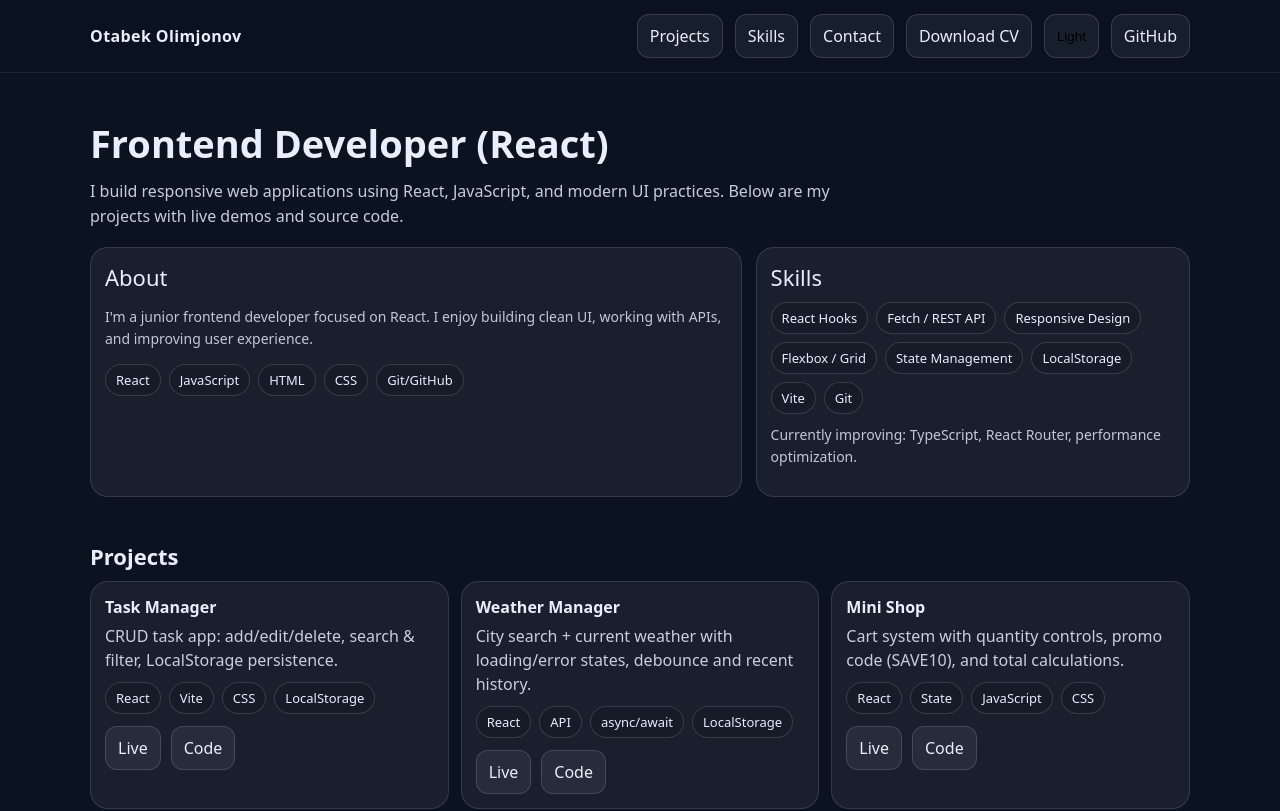
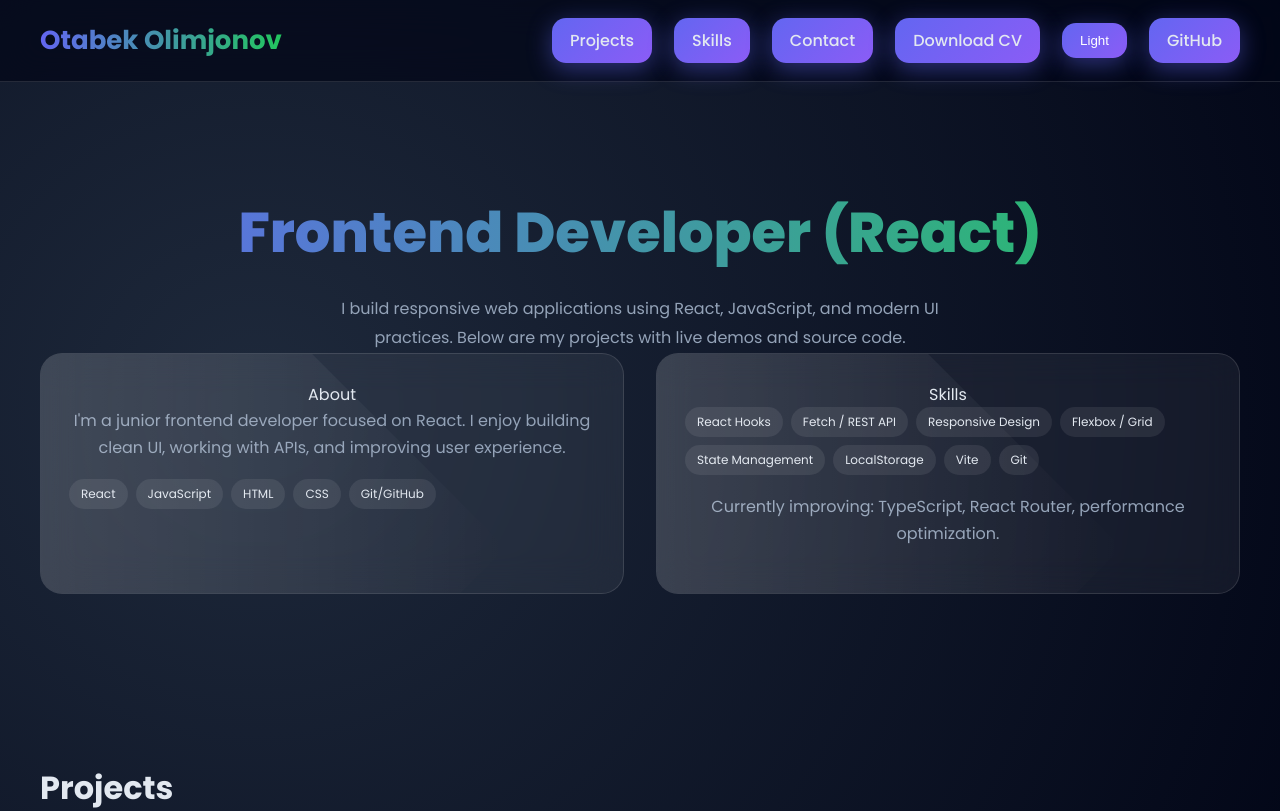
Before and after one commit to Olimjonov0204/portfolio, a React (Vite) app: page / in a window 1280 px wide. Shown: the top 811 px of the page. Built offline with nearby package versions, Linux system fonts and the light colour scheme.

Commit message:
update portfolio

```diff
--- a/src/App.jsx
+++ b/src/App.jsx
@@ -1,5 +1,4 @@
 import { useEffect, useState } from "react";
-
 const PROJECTS = [
   {
     title: "Task Manager",
--- a/src/styles.css
+++ b/src/styles.css
@@ -1,75 +1,269 @@
+/* ===== GOOGLE FONT ===== */
+@import url('https://fonts.googleapis.com/css2?family=Poppins:wght@300;400;500;600;700;800;900&display=swap');
+
 :root{
-    --bg: #0b1220;
-    --text: #e8eefc;
-    --card: rgba(255,255,255,.06);
-    --border: rgba(255,255,255,.12);
-    --nav: rgba(11,18,32,.75);
+  --bg: radial-gradient(circle at 20% 20%, #1e293b, #020617 60%);
+  --text: #e2e8f0;
+  --muted: #94a3b8;
+  --primary: #6366f1;
+  --secondary: #22c55e;
+  --accent: #8b5cf6;
 
-    --btn-bg: rgba(255,255,255,.06);
-    --btn-border: rgba(255,255,255,.14);
+  --card: rgba(255,255,255,0.06);
+  --glass: rgba(255,255,255,0.08);
+  --border: rgba(255,255,255,0.12);
 
-    font-family: system-ui, Arial;
-  }
+  --blur: blur(18px);
+  --radius: 22px;
+}
 
-  [data-theme="light"]{
-    --bg: #f6f7fb;
-    --text: #0b1220;
-    --card: rgba(0,0,0,.04);
-    --border: rgba(0,0,0,.10);
-    --nav: rgba(246,247,251,.75);
+/* ===== RESET ===== */
+*{
+  margin:0;
+  padding:0;
+  box-sizing:border-box;
+}
 
-    --btn-bg: rgba(0,0,0,.04);
-    --btn-border: rgba(0,0,0,.12);
-  }
+html{
+  scroll-behavior:smooth;
+}
 
-  *{ box-sizing: border-box; }
+body{
+  font-family:'Poppins',sans-serif;
+  background:var(--bg);
+  color:var(--text);
+  min-height:100vh;
+  padding-top:80px;
+}
 
-  body { margin: 0; background: var(--bg); color: var(--text); }
-  a { color: inherit; text-decoration: none; }
+/* ===== CONTAINER ===== */
+.container{
+  max-width:1200px;
+  margin:auto;
+  padding:20px;
+}
 
-  .container { max-width: 1100px; margin: 0 auto; padding: 0 16px; }
+/* ===== NAVBAR ===== */
+.nav{
+  position:fixed;
+  top:0;
+  width:100%;
+  backdrop-filter:var(--blur);
+  background:rgba(2,6,23,0.7);
+  border-bottom:1px solid var(--border);
+  z-index:999;
+}
 
-  .nav {
-    position: sticky;
-    top: 0;
-    backdrop-filter: blur(10px);
-    background: var(--nav);
-    border-bottom: 1px solid rgba(255,255,255,.08);
-  }
-  .nav-inner { display:flex; align-items:center; justify-content:space-between; padding: 14px 0; gap: 10px; }
-  .brand { font-weight: 900; letter-spacing: .4px; }
-  .links { display:flex; gap: 12px; flex-wrap: wrap; }
+.nav-inner{
+  display:flex;
+  justify-content:space-between;
+  align-items:center;
+  padding:18px 0;
+}
 
-  .btn{
-    display:inline-block;
-    padding: 10px 12px;
-    border-radius: 12px;
-    border: 1px solid var(--btn-border);
-    background: var(--btn-bg);
-    cursor: pointer;
-  }
+.brand{
+  font-size:26px;
+  font-weight:700;
+  background:linear-gradient(90deg,#6366f1,#22c55e);
+  -webkit-background-clip:text;
+  -webkit-text-fill-color:transparent;
+}
 
-  .hero { padding: 44px 0 18px; }
-  .h-title { font-size: 38px; margin: 0; }
-  .h-sub { opacity: .85; margin: 10px 0 0; max-width: 760px; line-height: 1.55; }
+/* ===== NAV LINKS ===== */
+.links{
+  display:flex;
+  gap:22px;
+  align-items:center;
+}
 
-  .grid { display:grid; grid-template-columns: 1.2fr .8fr; gap: 14px; margin-top: 18px; }
-  @media (max-width: 900px){ .grid { grid-template-columns: 1fr; } .h-title{font-size:32px;} }
+.links a{
+  color:var(--text);
+  text-decoration:none;
+  font-weight:500;
+  position:relative;
+  transition:.3s;
+}
 
-  .card { border: 1px solid var(--border); background: var(--card); border-radius: 18px; padding: 14px; }
+.links a::after{
+  content:"";
+  position:absolute;
+  width:0%;
+  height:2px;
+  bottom:-4px;
+  left:0;
+  background:linear-gradient(90deg,#6366f1,#22c55e);
+  transition:.4s;
+}
 
-  .badges { display:flex; gap: 8px; flex-wrap: wrap; margin-top: 10px; }
-  .badge { padding: 6px 10px; border-radius: 999px; border: 1px solid var(--btn-border); background: rgba(0,0,0,.12); font-size: 13px; }
+.links a:hover{
+  color:white;
+}
 
-  .section { padding: 26px 0; }
-  .sec-title { font-size: 22px; margin: 0 0 10px; }
+.links a:hover::after{
+  width:100%;
+}
 
-  .projects { display:grid; grid-template-columns: repeat(3, 1fr); gap: 12px; }
-  @media (max-width: 900px){ .projects{ grid-template-columns: 1fr; } }
+/* ===== BUTTON ===== */
+.btn{
+  padding:10px 18px;
+  border-radius:14px;
+  border:none;
+  background:linear-gradient(135deg,#6366f1,#8b5cf6);
+  color:white;
+  font-weight:500;
+  cursor:pointer;
+  transition:.35s;
+  box-shadow:0 6px 25px rgba(99,102,241,0.45);
+}
 
-  .p-title { font-weight: 900; margin: 0 0 6px; }
-  .p-desc { opacity: .85; line-height: 1.5; margin: 0; }
-  .p-actions { display:flex; gap: 10px; margin-top: 12px; flex-wrap: wrap; }
+.btn:hover{
+  transform:translateY(-4px);
+  box-shadow:0 12px 35px rgba(99,102,241,0.7);
+}
 
-  .small { opacity: .82; font-size: 14px; line-height: 1.6; }
-  .footer { padding: 24px 0 40px; opacity: .75; }
+/* ===== HERO ===== */
+.hero{
+  padding:110px 0 70px;
+  text-align:center;
+  animation:fadeUp 1s ease;
+}
+
+.h-title{
+  font-size:56px;
+  font-weight:800;
+  background:linear-gradient(90deg,#6366f1,#22c55e);
+  -webkit-background-clip:text;
+  -webkit-text-fill-color:transparent;
+}
+
+.h-sub{
+  margin-top:20px;
+  color:var(--muted);
+  max-width:650px;
+  margin-inline:auto;
+  line-height:1.8;
+}
+
+/* ===== SECTION ===== */
+.section{
+  padding:100px 0;
+}
+
+.section h2{
+  font-size:32px;
+  margin-bottom:40px;
+}
+
+/* ===== GRID ===== */
+.grid{
+  display:grid;
+  grid-template-columns:repeat(auto-fit,minmax(320px,1fr));
+  gap:32px;
+}
+
+/* ===== CARD ===== */
+.card{
+  background:var(--card);
+  border-radius:var(--radius);
+  padding:28px;
+  backdrop-filter:var(--blur);
+  border:1px solid var(--border);
+  transition:.45s;
+  position:relative;
+  overflow:hidden;
+}
+
+/* moving shine */
+.card::before{
+  content:"";
+  position:absolute;
+  width:200%;
+  height:200%;
+  background:linear-gradient(45deg,transparent,rgba(255,255,255,.15),transparent);
+  transform:rotate(45deg);
+  top:-120%;
+  left:-120%;
+  transition:.8s;
+}
+
+.card:hover::before{
+  top:120%;
+  left:120%;
+}
+
+.card:hover{
+  transform:translateY(-12px) scale(1.02);
+  box-shadow:0 30px 60px rgba(0,0,0,0.6);
+  border:1px solid rgba(99,102,241,0.5);
+}
+
+.card h3{
+  font-size:22px;
+  margin-bottom:10px;
+}
+
+.card p{
+  color:var(--muted);
+  line-height:1.7;
+  margin-bottom:18px;
+}
+
+/* ===== BADGES ===== */
+.badges{
+  display:flex;
+  flex-wrap:wrap;
+  gap:8px;
+  margin-bottom:18px;
+}
+
+.badge{
+  padding:6px 12px;
+  border-radius:999px;
+  background:rgba(255,255,255,0.08);
+  font-size:12px;
+  transition:.3s;
+}
+
+.badge:hover{
+  background:linear-gradient(90deg,#6366f1,#22c55e);
+}
+
+/* ===== CONTACT ===== */
+.contact{
+  text-align:center;
+}
+
+input,textarea{
+  width:100%;
+  padding:14px;
+  border-radius:14px;
+  border:1px solid var(--border);
+  background:rgba(255,255,255,0.05);
+  color:white;
+  margin-bottom:14px;
+  outline:none;
+}
+
+input:focus, textarea:focus{
+  border:1px solid var(--primary);
+  box-shadow:0 0 15px rgba(99,102,241,0.5);
+}
+
+/* ===== SCROLLBAR ===== */
+::-webkit-scrollbar{width:8px;}
+::-webkit-scrollbar-thumb{
+  background:linear-gradient(#6366f1,#22c55e);
+  border-radius:20px;
+}
+
+/* ===== ANIMATION ===== */
+@keyframes fadeUp{
+  from{opacity:0; transform:translateY(40px);}
+  to{opacity:1; transform:translateY(0);}
+}
+
+/* ===== MOBILE ===== */
+@media(max-width:768px){
+  .h-title{font-size:36px;}
+  .nav-inner{flex-direction:column; gap:15px;}
+}
```
Also changed, not shown: src/assets/profile.png (added).
